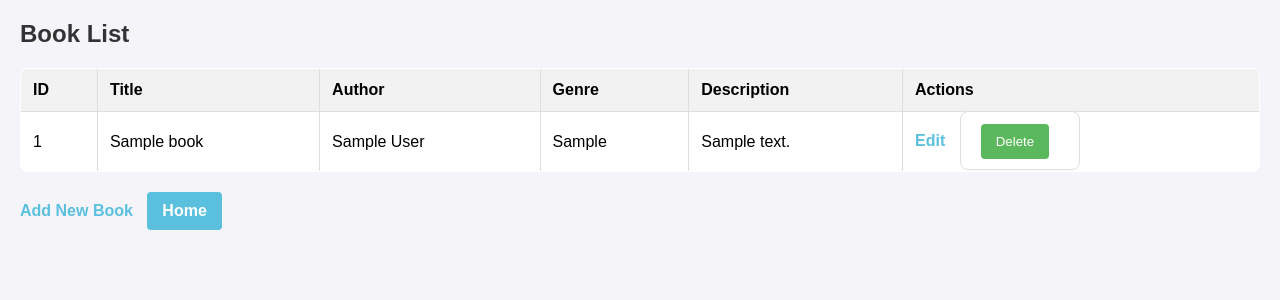
After one commit to shi00057/Web_Book_Management, a PHP site: page /server/list_books.php in a window 1280 px wide. The commit adds this page. Shown: the top 300 px of the page. Run offline with PHP 8.4, Linux system fonts and the light colour scheme; tables that the repository leaves empty hold one stand-in row (values such as "Sample post").

Commit message:
Add functions about list, add, edit(update) and delete books in the module of Manage Books. From SHOUJUN ZHAO

```diff
--- /dev/null
+++ b/CSS/manage_books.css
@@ -0,0 +1,123 @@
+/*
+    Name: SHOUJUN ZHAO
+    File Name: manage_books.css
+    Date: August 1, 2024
+    Description: Assignment 2, add some CSS styling for a a Book Cataloging System
+    */
+
+/* General body styling */
+body {
+    font-family: Arial, sans-serif; /* Set font family */
+    margin: 20px; /* Add margin around the body */
+    background-color: #f4f4f9; /* Set background color */
+}
+
+/* Header styling */
+h1 {
+    font-size: 24px; /* Set font size for headers */
+    color: #333; /* Set header color */
+}
+
+/* Form styling */
+form {
+    margin-bottom: 20px; /* Add margin at the bottom of forms */
+    background-color: #fff; /* Set background color */
+    padding: 20px; /* Add padding */
+    border: 1px solid #ddd; /* Add border */
+    border-radius: 8px; /* Add border radius */
+}
+
+/* Label styling */
+label {
+    display: block; /* Display labels as block elements */
+    margin: 10px 0 5px; /* Add margin around labels */
+    font-weight: bold; /* Set labels to be bold */
+}
+
+/* Input and textarea styling */
+input[type="text"], textarea {
+    width: 50%; /* Set width to 50% for text inputs */
+    padding: 10px; /* Add padding */
+    margin-bottom: 10px; /* Add margin at the bottom */
+    border: 1px solid #ddd; /* Add border */
+    border-radius: 4px; /* Add border radius */
+    box-sizing: border-box; /* Set box-sizing to border-box */
+}
+
+textarea {
+    width: 80%; /* Set width to 80% for textarea */
+    height: 200px; /* Set height to 200px */
+}
+
+/* Button styling */
+button {
+    padding: 10px 15px; /* Add padding */
+    margin-right: 10px; /* Add margin to the right */
+    background-color: #5cb85c; /* Set background color */
+    color: #fff; /* Set text color */
+    border: none; /* Remove border */
+    border-radius: 4px; /* Add border radius */
+    cursor: pointer; /* Set cursor to pointer */
+}
+
+button[type="reset"] {
+    background-color: #d9534f; /* Set background color for reset button */
+}
+
+button:hover {
+    opacity: 0.8; /* Set hover effect */
+}
+
+/* Table styling */
+table {
+    width: 100%; /* Set width to 100% */
+    border-collapse: collapse; /* Collapse table borders */
+    margin-top: 20px; /* Add margin at the top */
+    background-color: #fff; /* Set background color */
+    border: 1px solid #ddd; /* Add border */
+    border-radius: 8px; /* Add border radius */
+    overflow: hidden; /* Hide overflow */
+}
+
+/* Table header and cell styling */
+th, td {
+    border: 1px solid #ddd; /* Add border to table cells */
+    padding: 12px; /* Add padding */
+    text-align: left; /* Align text to the left */
+}
+
+th {
+    background-color: #f2f2f2; /* Set background color for table headers */
+}
+
+td {
+    background-color: #fff; /* Set background color for table cells */
+}
+
+/* Link styling */
+a {
+    color: #5bc0de; /* Set link color */
+    text-decoration: none; /* Remove underline from links */
+    font-weight: bold; /* Set link font weight */
+    margin-right: 10px; /* Add margin to the right */
+}
+
+a:hover {
+    text-decoration: underline; /* Add underline on hover */
+}
+
+/* Home link styling */
+.home-link {
+    display: inline-block;
+    padding: 10px 15px;
+    background-color: #5bc0de;
+    color: #fff;
+    border-radius: 4px;
+    text-align: center;
+    text-decoration: none;
+    margin-top: 20px;
+}
+
+.home-link:hover {
+    background-color: #31b0d5;
+}
--- /dev/null
+++ b/Scripts/manage_books.js
@@ -0,0 +1,64 @@
+/*
+    Author: SHOUJUN ZHAO
+    File Name: manage_books.js
+    Date: August 1, 2024
+    Description: Assignment 2, adding the JavaScript to display books in a Book Cataloging System
+*/
+
+document.addEventListener('DOMContentLoaded', () => {
+    // Handle form submission for adding a new book
+    const addBookForm = document.getElementById('addBookForm');
+    if (addBookForm) {
+        addBookForm.addEventListener('submit', (e) => {
+            e.preventDefault(); // Prevent the default form submission
+            const formData = new FormData(addBookForm); // Get form data
+            fetch('add_book.php', {
+                method: 'POST',
+                body: new URLSearchParams(formData) // Send form data as URL-encoded string
+            })
+            .then(response => response.text()) // Parse the response text
+            .then(message => {
+                alert(message); // Display the response message
+                location.href = 'list_books.php'; // Redirect to the book list page
+            });
+        });
+    }
+
+    // Handle form submission for editing a book
+    const editBookForm = document.getElementById('editBookForm');
+    if (editBookForm) {
+        editBookForm.addEventListener('submit', (e) => {
+            e.preventDefault(); // Prevent the default form submission
+            const formData = new FormData(editBookForm); // Get form data
+            fetch('edit_book.php', {
+                method: 'POST',
+                body: new URLSearchParams(formData) // Send form data as URL-encoded string
+            })
+            .then(response => response.text()) // Parse the response text
+            .then(message => {
+                alert(message); // Display the response message
+                location.href = 'list_books.php'; // Redirect to the book list page
+            });
+        });
+    }
+
+    // Handle form submission for deleting a book
+    const deleteBookForms = document.querySelectorAll('form[action="delete_book.php"]');
+    deleteBookForms.forEach(form => {
+        form.addEventListener('submit', (e) => {
+            e.preventDefault(); // Prevent the default form submission
+            if (confirm('Are you sure you want to delete this book?')) {
+                const formData = new FormData(form); // Get form data
+                fetch('delete_book.php', {
+                    method: 'POST',
+                    body: new URLSearchParams(formData) // Send form data as URL-encoded string
+                })
+                .then(response => response.text()) // Parse the response text
+                .then(message => {
+                    alert(message); // Display the response message
+                    location.href = 'list_books.php'; // Redirect to the book list page
+                });
+            }
+        });
+    });
+});
--- a/server/home.php
+++ b/server/home.php
@@ -45,7 +45,7 @@ $user_name = $user_name ? $user_name : "Guest";
             <ul>
                 <li><a href="search_book.php">Search Books</a></li>
                 <li><a href="recommendations.php">Recommendations</a></li>
-                <li><a href="manage_books.php">Manage Books</a></li>
+                <li><a href="list_books.php">Manage Books</a></li>
                 <li><a href="favorite_list.php">Favorite List</a></li>
                 <li><a href="logout.php">Logout</a></li>
             </ul>
@@ -65,7 +65,7 @@ $user_name = $user_name ? $user_name : "Guest";
             <div class="box green">
                 <h2>Manage Books</h2>
                 <p>Add, edit, or remove books from your personal library collection.</p>
-                <a href="manage_books.php">Manage Library</a>
+                <a href="list_books.php">Manage Library</a>
             </div>
             <div class="box yellow">
                 <h2>Favorite List</h2>
--- /dev/null
+++ b/server/list_books.php
@@ -0,0 +1,73 @@
+ <?php
+
+/*
+    Author: SHOUJUN ZHAO
+    File Name: list_books.php
+    Date: August 1, 2024
+    Description: Assignment 2, List books in a Book Cataloging System
+*/
+
+// Include the database connection file
+require_once './Dao/db_connection.php';
+
+// Instantiate the Database class and get the database connection
+$database = new Database();
+$conn = $database->getConnection();
+
+// Prepare the SQL statement to fetch all books from the database
+$sql = "SELECT * FROM books";
+$stmt = $conn->prepare($sql);
+$stmt->execute();
+
+// Fetch all books and store them in an associative array
+$books = $stmt->fetchAll(PDO::FETCH_ASSOC);
+?>
+
+<!DOCTYPE html>
+<html lang="en">
+<head>
+    <meta charset="UTF-8">
+    <meta name="viewport" content="width=device-width, initial-scale=1.0">
+    <title>Book List</title>
+    <link rel="stylesheet" href="../CSS/manage_books.css">
+</head>
+<body>
+    <h1>Book List</h1>
+    <!-- Table to display the list of books -->
+    <table id="bookTable">
+        <thead>
+            <tr>
+                <th>ID</th>
+                <th>Title</th>
+                <th>Author</th>
+                <th>Genre</th>
+                <th>Description</th>
+                <th>Actions</th>
+            </tr>
+        </thead>
+        <tbody>
+            <!-- Loop through each book and display its details in a table row -->
+            <?php foreach ($books as $book): ?>
+                <tr>
+                    <td><?php echo $book['id']; ?></td>
+                    <td><?php echo $book['title']; ?></td>
+                    <td><?php echo $book['author']; ?></td>
+                    <td><?php echo $book['genre']; ?></td>
+                    <td><?php echo $book['description']; ?></td>
+                    <td>
+                        <a href="edit_book.php?id=<?php echo $book['id']; ?>">Edit</a>
+                        <!-- Form to delete a book -->
+                        <form method="post" action="delete_book.php" style="display:inline;">
+                            <input type="hidden" name="id" value="<?php echo $book['id']; ?>">
+                            <button type="submit">Delete</button>
+                        </form>
+                    </td>
+                </tr>
+            <?php endforeach; ?>
+        </tbody>
+    </table>
+    <a href="add_book.php">Add New Book</a>
+    <a href="home.php" class="home-link">Home</a>
+    <script src="../Scripts/manage_books.js"></script>
+</body>
+</html>
```
Also changed, not shown: server/add_book.php (added, +64 -0 lines), server/delete_book.php (added, +33 -0 lines), server/edit_book.php (added, +78 -0 lines).
